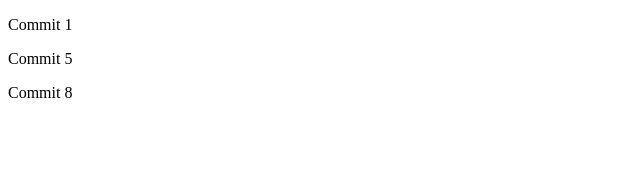
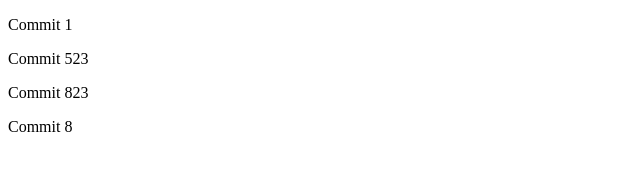
Before and after one commit to GannaHap/test, a plain HTML site: page index.html in a window 1280 px wide. Shown: the whole page, without its empty margins (0-640 px from the left). Drawn offline with Linux system fonts and the light colour scheme.

Commit message:
third ngepush

```diff
--- a/index.html
+++ b/index.html
@@ -8,7 +8,8 @@
 </head>
 <body>
   <p>Commit 1</p>
-  <p>Commit 5</p>
+  <p>Commit 523</p>
+  <p>Commit 823</p>
   <p>Commit 8</p>
 </body>
 </html>
```
